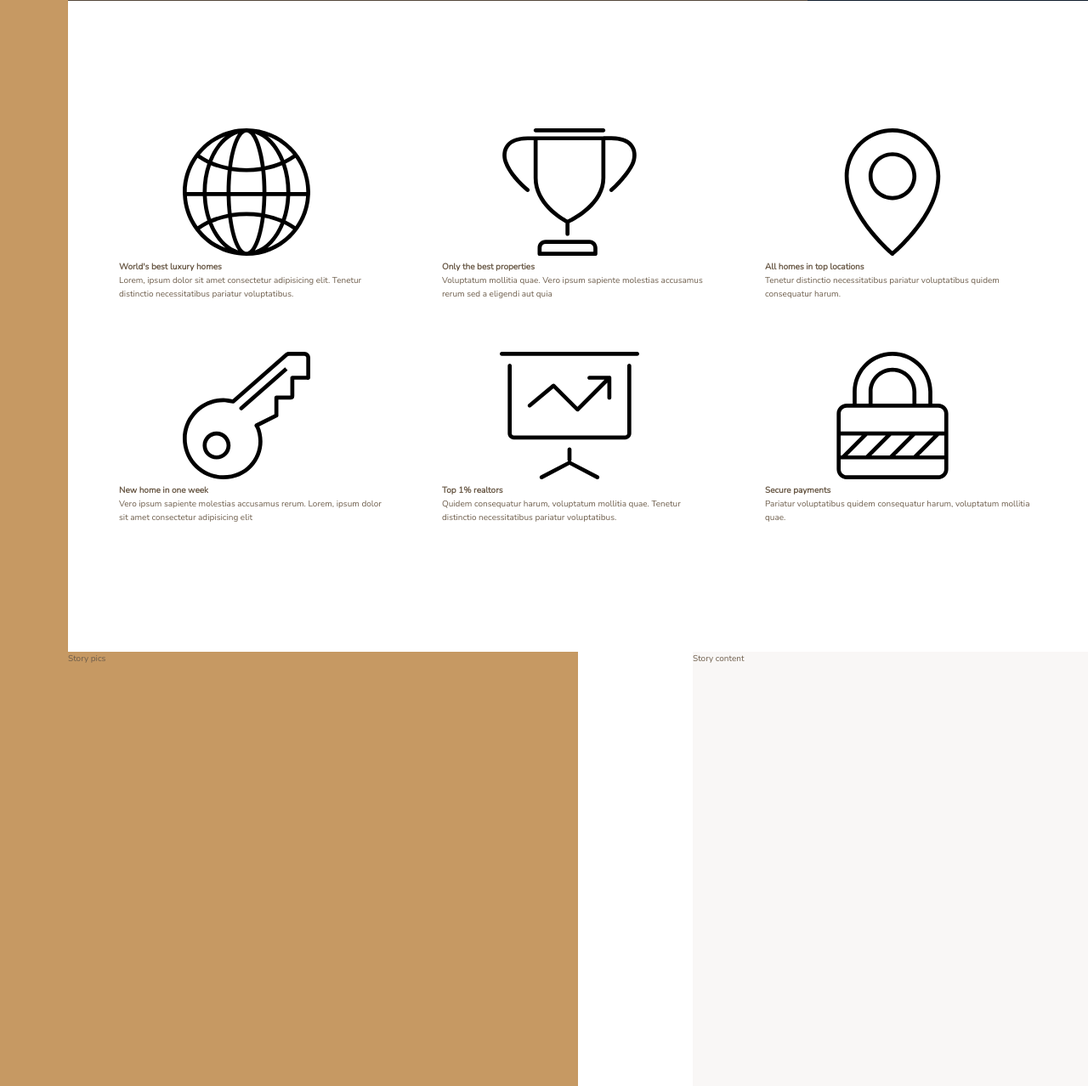
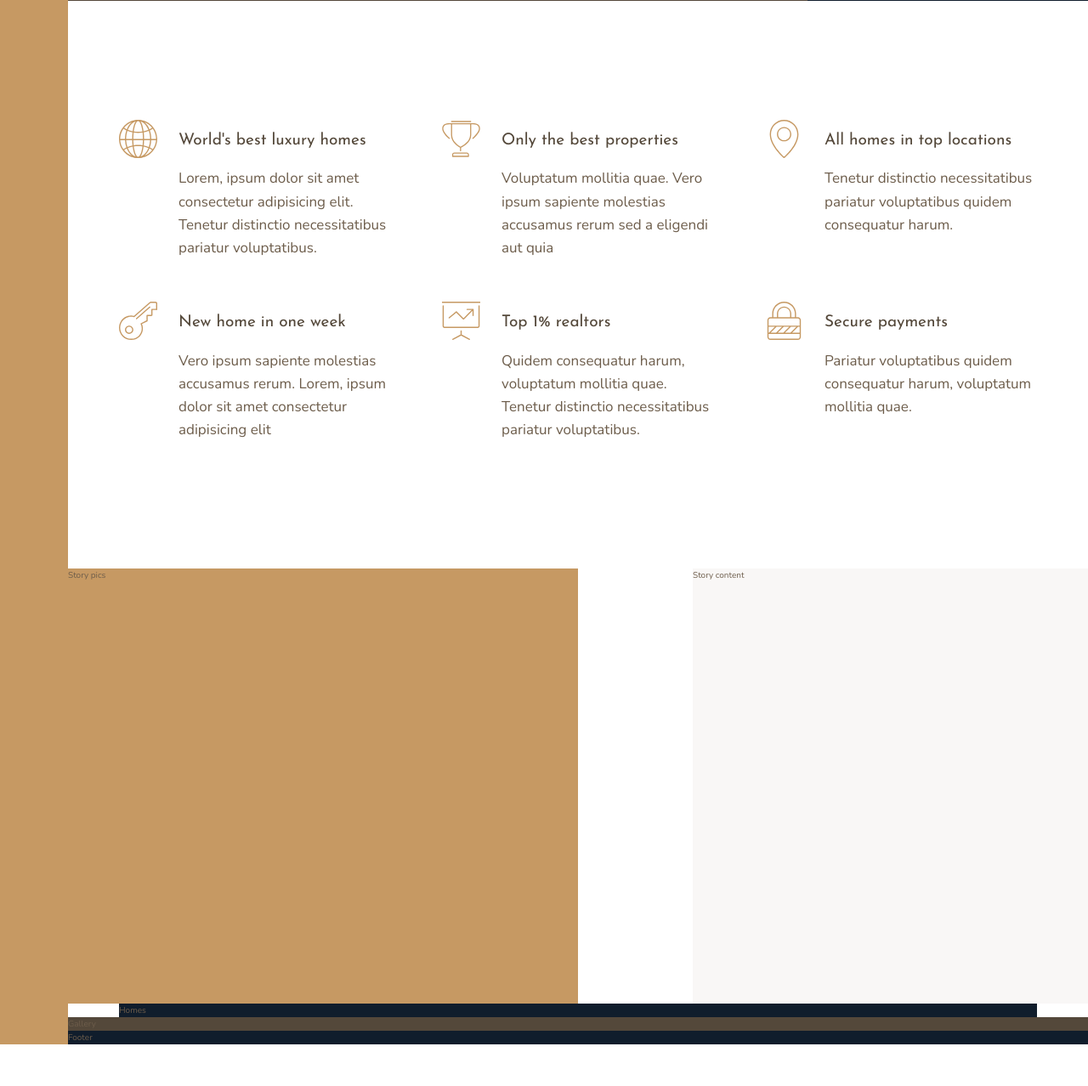
Before and after one commit to huntersfuntime/next-real-estate, a PHP site: page / in a window 1280 px wide. Shown: the part 639-1917 px from the top of the page at 85% size. After the commit the page ends 1868 px from the top, so only its background shows below. Run offline with PHP 8.4, Linux system fonts and the light colour scheme.

Commit message:
Features section finished

```diff
--- a/css/style.css
+++ b/css/style.css
@@ -20,6 +20,17 @@ body {
   grid-template-rows: 80vh min-content 40vw repeat(3, min-content);
   grid-template-columns: [sidebar-start] 8rem [sidebar-end full-start] minmax(6rem, 1fr) [center-start] repeat(8, [col-start] minmax(min-content, 14rem) [col-end]) [center-end] minmax(6rem, 1fr) [full-end]; }
 
+.heading-1, .heading-2, .heading-3, .heading-4 {
+  font-family: "Josefin Sans", sans-serif;
+  font-weight: 400; }
+
+.heading-4 {
+  font-size: 1.9rem; }
+  .heading-4--light {
+    color: #f9f7f6; }
+  .heading-4--dark {
+    color: #54483A; }
+
 .sidebar {
   background-color: #c69963;
   grid-column: sidebar-start / sidebar-end;
@@ -37,8 +48,23 @@ body {
   grid-column: center-start / center-end;
   margin: 15rem 0;
   display: grid;
-  grid-template-columns: repeat(3, 1fr);
-  grid-gap: 6rem; }
+  grid-template-columns: repeat(auto-fit, minmax(25rem, 1fr));
+  grid-gap: 6rem;
+  align-items: start; }
+
+.feature {
+  display: grid;
+  grid-template-columns: min-content 1fr;
+  grid-row-gap: 1.5rem;
+  grid-column-gap: 2.5rem; }
+  .feature__icon {
+    fill: #c69963;
+    width: 4.5rem;
+    height: 4.5rem;
+    grid-row: 1 / span 2;
+    transform: translateY(-1rem); }
+  .feature__text {
+    font-size: 1.7rem; }
 
 .story__pictures {
   background-color: #c69963;
--- a/index.html
+++ b/index.html
@@ -29,7 +29,7 @@
                 <svg class="feature__icon">
                     <use xlink:href="img/sprite.svg#icon-global">
                 </svg>
-                    <h4 class="heading-4">World's best luxury homes</h4>
+                    <h4 class="heading-4 heading-4--dark">World's best luxury homes</h4>
                     <p class="feature__text"> Lorem, ipsum dolor sit amet consectetur adipisicing elit.
                         Tenetur distinctio necessitatibus pariatur voluptatibus.</p>
             </div>
@@ -37,28 +37,28 @@
                 <svg class="feature__icon">
                     <use xlink:href="img/sprite.svg#icon-trophy">
                 </svg>
-                    <h4 class="heading-4">Only the best properties</h4>
+                    <h4 class="heading-4 heading-4--dark">Only the best properties</h4>
                     <p class="feature__text"> Voluptatum mollitia quae. Vero ipsum sapiente molestias accusamus rerum sed a eligendi aut quia</p>
             </div>
                      <div class="feature">
                 <svg class="feature__icon">
                     <use xlink:href="img/sprite.svg#icon-map-pin">
                 </svg>
-                    <h4 class="heading-4">All homes in top locations</h4>
+                    <h4 class="heading-4 heading-4--dark">All homes in top locations</h4>
                     <p class="feature__text"> Tenetur distinctio necessitatibus pariatur voluptatibus quidem consequatur harum.</p>
             </div>
                      <div class="feature">
                 <svg class="feature__icon">
                     <use xlink:href="img/sprite.svg#icon-key">
                 </svg>
-                    <h4 class="heading-4">New home in one week</h4>
+                    <h4 class="heading-4 heading-4--dark">New home in one week</h4>
                     <p class="feature__text"> Vero ipsum sapiente molestias accusamus rerum. Lorem, ipsum dolor sit amet consectetur adipisicing elit</p>
             </div>
                      <div class="feature">
                 <svg class="feature__icon">
                     <use xlink:href="img/sprite.svg#icon-presentation">
                 </svg>
-                    <h4 class="heading-4">Top 1% realtors</h4>
+                    <h4 class="heading-4 heading-4--dark">Top 1% realtors</h4>
                     <p class="feature__text">
 Quidem consequatur harum, voluptatum mollitia quae. Tenetur distinctio necessitatibus pariatur voluptatibus.</p>
             </div>
@@ -66,7 +66,7 @@ Quidem consequatur harum, voluptatum mollitia quae. Tenetur distinctio necessita
                 <svg class="feature__icon">
                     <use xlink:href="img/sprite.svg#icon-lock">
                 </svg>
-                    <h4 class="heading-4">Secure payments</h4>
+                    <h4 class="heading-4 heading-4--dark">Secure payments</h4>
                     <p class="feature__text"> Pariatur voluptatibus quidem consequatur harum, voluptatum mollitia quae.</p>
             </div>
         </section>
--- a/sass/_features.scss
+++ b/sass/_features.scss
@@ -5,6 +5,28 @@
 
 
     display: grid;
-    grid-template-columns: repeat(3, 1fr);
+    grid-template-columns: repeat(auto-fit, minmax(25rem, 1fr));
     grid-gap: 6rem;
+    align-items: start;
 }
+
+.feature {
+
+    display: grid;
+    grid-template-columns: min-content 1fr;
+    grid-row-gap: 1.5rem;
+    grid-column-gap: 2.5rem;
+
+
+    &__icon {
+        fill: $color-primary;
+        width: 4.5rem;
+        height: 4.5rem;
+        grid-row: 1 / span 2;
+        transform: translateY(-1rem);
+    }
+
+    &__text {
+        font-size: 1.7rem;
+    }
+}
--- a/sass/_typography.scss
+++ b/sass/_typography.scss
@@ -0,0 +1,20 @@
+%heading {
+ font-family: $font-display;
+    font-weight: 400;
+}
+.heading-1 {
+    @extend %heading;
+}
+.heading-2 {
+    @extend %heading;
+}
+.heading-3 {
+    @extend %heading;
+}
+.heading-4 {
+    @extend %heading;
+    font-size: 1.9rem;
+
+    &--light { color: $color-grey-light-1;}
+    &--dark { color: $color-grey-dark-1;}
+}
```
